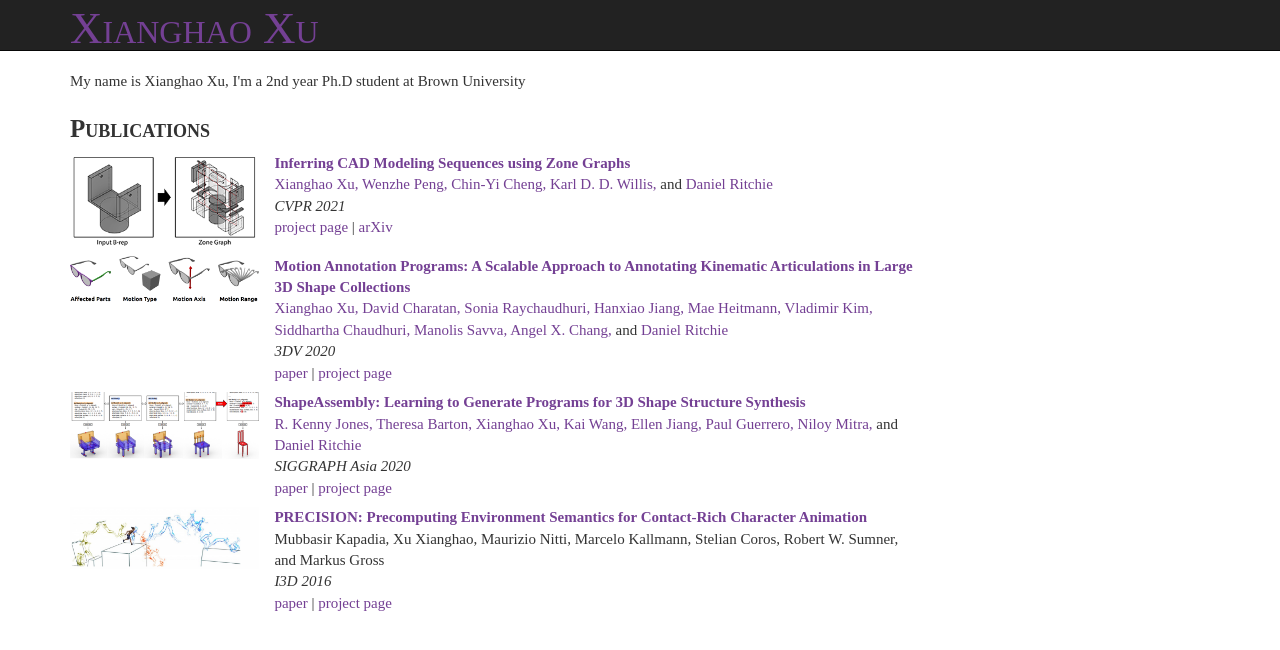
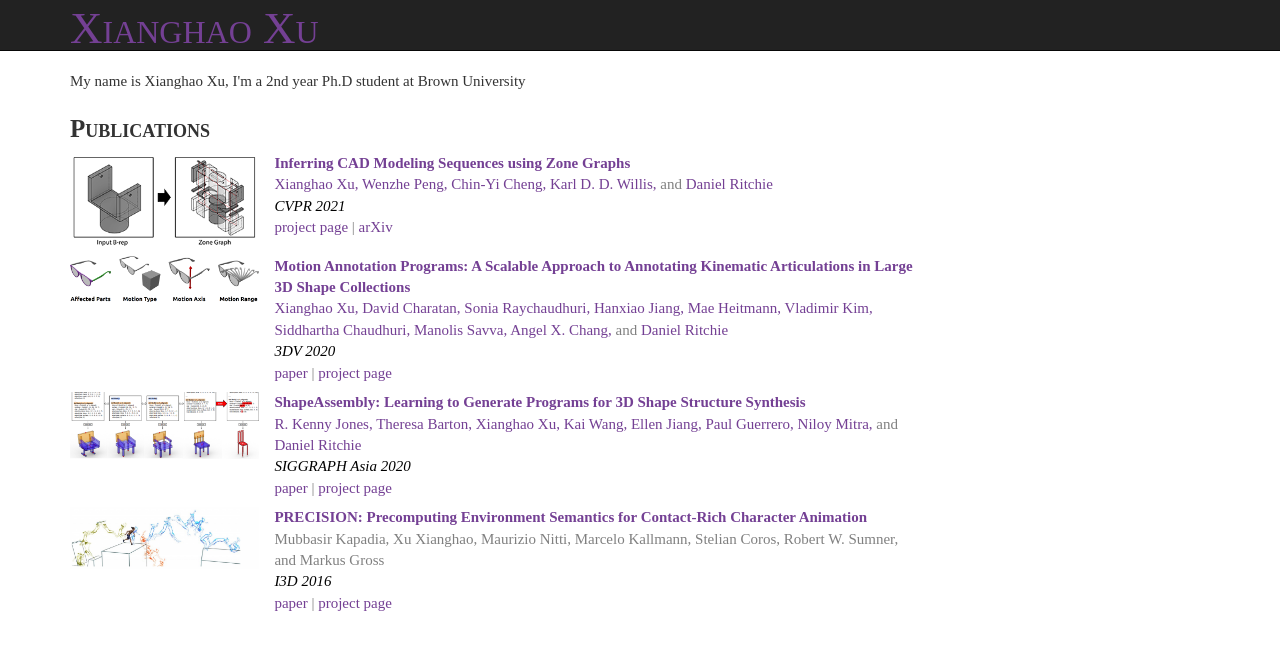
Before and after one commit to xxh43/xxh43.github.io, a Jekyll site: the page built from index.html, in a window 1280 px wide. Shown: the top 650 px of the page. Built offline with Jekyll 4.4.1, drawn with Linux system fonts in a browser that asks for light colours.

Commit message:
Update style.css

```diff
--- a/css/style.css
+++ b/css/style.css
@@ -76,19 +76,22 @@ a, a:hover {
 
 .pub {
 	padding-bottom: 8px;
+
 }
 
 .pubtextsection {
 	padding-left: 0px;
+	color:#808080;
 }
 
 .pubtitle {
 	font-weight: bold;
-
+	color:#744094;
 }
 
 .pubvenue {
 	font-style: italic;
+	color:#000000;
 }
 
 .pubaward {
```
